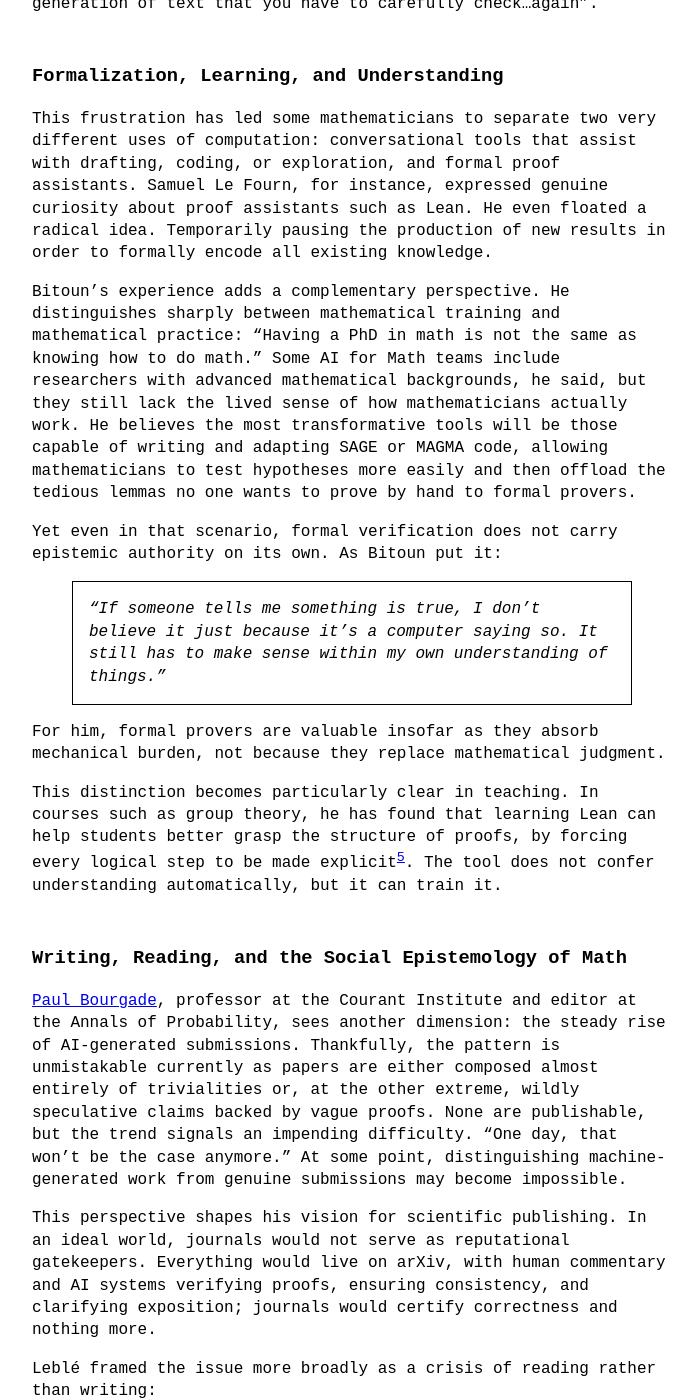
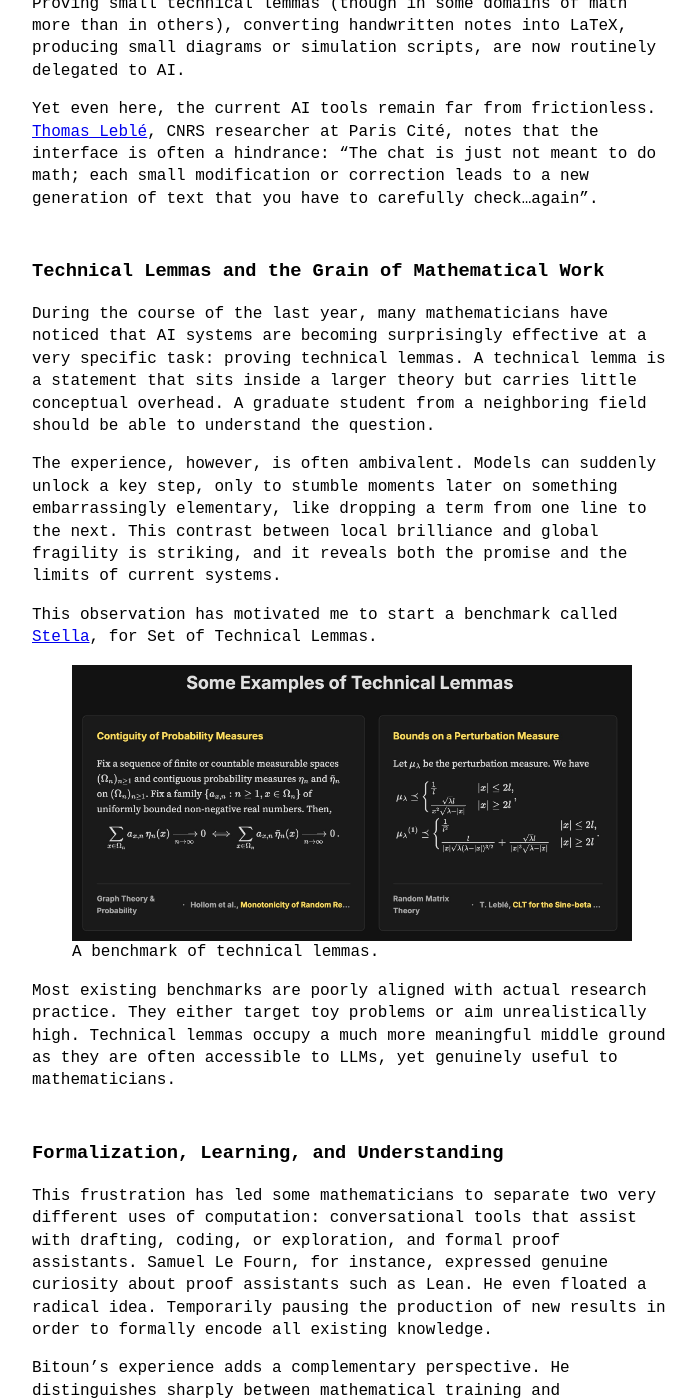
Before and after one commit to dsleo/dsleo.github.io, a Jekyll site: the page built from _posts/2025-12-12-mathematicians-future.md, in a window 1280 px wide and 1400 px high, scrolled down 6349 px. Shown: the whole window, without its empty margins (288-984 px from the left). Built offline with Jekyll 4.4.1, drawn with Linux system fonts in a browser that asks for light colours; some of the changed text lies outside the part shown.

Commit message:
thomas comment

```diff
--- a/_posts/2025-12-12-mathematicians-future.md
+++ b/_posts/2025-12-12-mathematicians-future.md
@@ -39,6 +39,10 @@ In other cases, the model had solved only a simplified variant, a problem at a l
 </figure>
 
 After watching enough of these cycles, it is hard not to grow weary of the relentless dramatization of AI’s influence on the queen of sciences[^3]. Yet, as a mathematician at heart, I could not help wondering how actual, professional, working mathematicians perceive all of this. Setting aside the noise, what is the real impact of AI on their work? And how do they imagine the future of mathematics and science in an AI-mediated world?
+
+Here is another scene, recounted by a mathematician, this time at a conference. Laptops are open; some attendees are replying to emails, others are taking notes - the usual for the last decades of scientific conference. But there is something new as well. Many members of the audience are quietly conversing with their preferred AI tools, most often Gemini or ChatGPT. While the next speaker fine-tunes his slides, a young postdoc uses the time to ask for a high-level introduction to the topic just presented.
+
+Much of the public narrative remains fixated on AI as an “ultimate prover”. But proving is only a small part of what mathematicians actually do. Most of their time is spent searching, translating, testing ideas, talking to others, navigating the literature, and deciding what is even worth pursuing. What already matters, and what is clearly happening, is that AI is beginning to reshape these ordinary activities. This quieter transformation is far less spectacular than the headlines suggest, but it is precisely where the real impact lies.
 
 ## Mapping the Everyday Life of Mathematical Research
 
@@ -119,6 +121,22 @@ Even with better tools, the terrain remains irregular. [Thomas Bitoun](https://w
 A noticeable shift occurred this year in the way mathematicians talk about AI. The initial reaction “leave me alone with this AI slop and nonsense” has softened. Not into enthusiasm, but into a pragmatic acknowledgment: some tasks genuinely benefit from it. Proving small technical lemmas (though in some domains of math more than in others), converting handwritten notes into LaTeX, producing small diagrams or simulation scripts, are now routinely delegated to AI.
 
 Yet even here, the current AI tools remain far from frictionless. [Thomas Leblé](https://tleble.perso.math.cnrs.fr/), CNRS researcher at Paris Cité, notes that the interface is often a hindrance: “The chat is just not meant to do math; each small modification or correction leads to a new generation of text that you have to carefully check...again”.
+
+### Technical Lemmas and the Grain of Mathematical Work
+During the course of the last year, many mathematicians have noticed that AI systems are becoming surprisingly effective at a very specific task: proving technical lemmas. A technical lemma is a statement that sits inside a larger theory but carries little conceptual overhead. A graduate student from a neighboring field should be able to understand the question.
+
+The experience, however, is often ambivalent. Models can suddenly unlock a key step, only to stumble moments later on something embarrassingly elementary, like dropping a term from one line to the next. This contrast between local brilliance and global fragility is striking, and it reveals both the promise and the limits of current systems.
+
+This observation has motivated me to start a benchmark called [Stella](https://turnstilelabs.github.io/stella/), for Set of Technical Lemmas.
+
+<figure>
+  <img src="/assets/images/stella.jpg" alt="Stella Benchmark">
+  <figcaption>
+    A benchmark of technical lemmas.
+  </figcaption>
+</figure>
+
+Most existing benchmarks are poorly aligned with actual research practice. They either target toy problems or aim unrealistically high. Technical lemmas occupy a much more meaningful middle ground as they are often accessible to LLMs, yet genuinely useful to mathematicians.
 
 ### Formalization, Learning, and Understanding
 This frustration has led some mathematicians to separate two very different uses of computation: conversational tools that assist with drafting, coding, or exploration, and formal proof assistants. Samuel Le Fourn, for instance, expressed genuine curiosity about proof assistants such as Lean. He even floated a radical idea. Temporarily pausing the production of new results in order to formally encode all existing knowledge.
```
Also changed, not shown: other parts of _posts/2025-12-12-mathematicians-future.md (+0 -2 lines), assets/images/stella.jpg (added).
